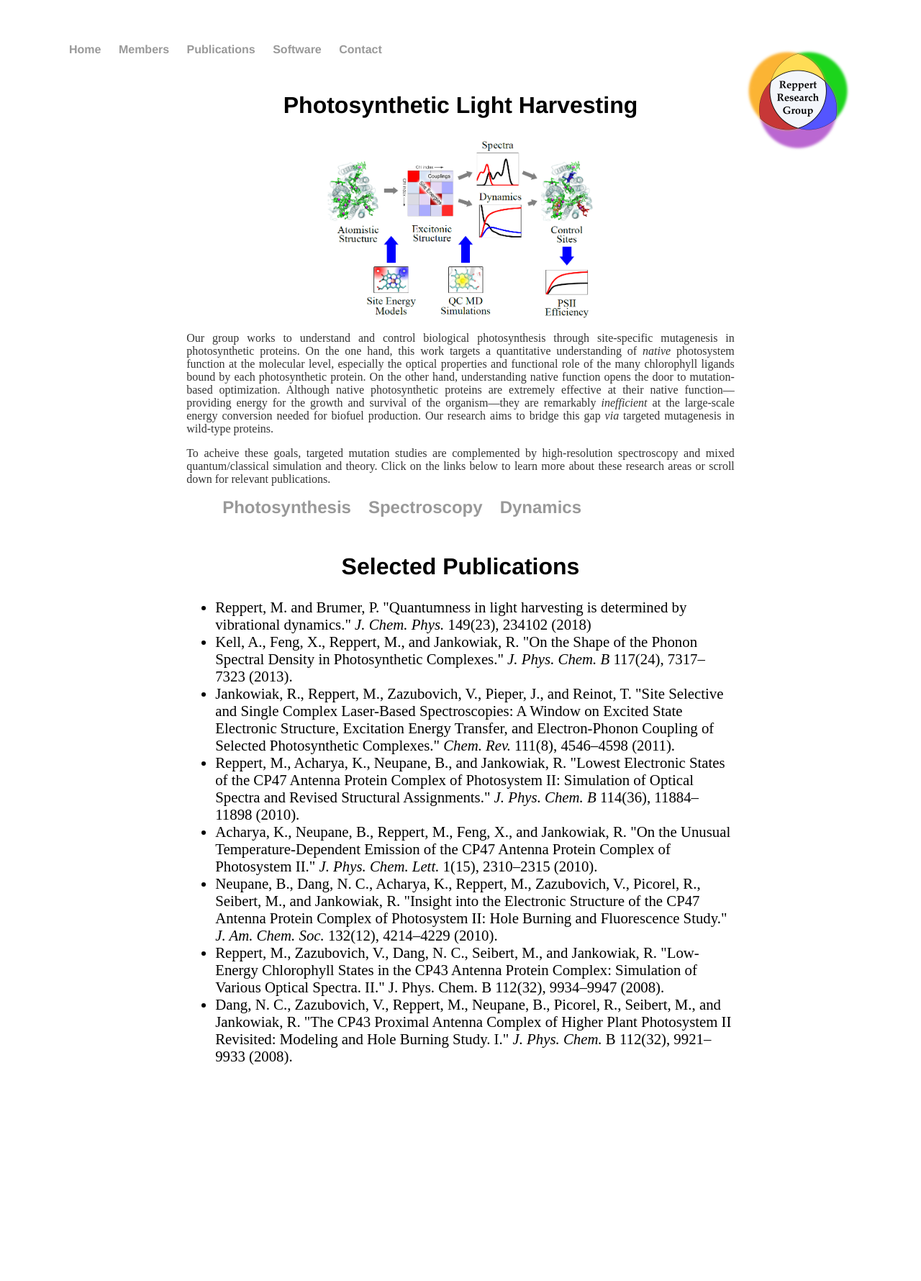
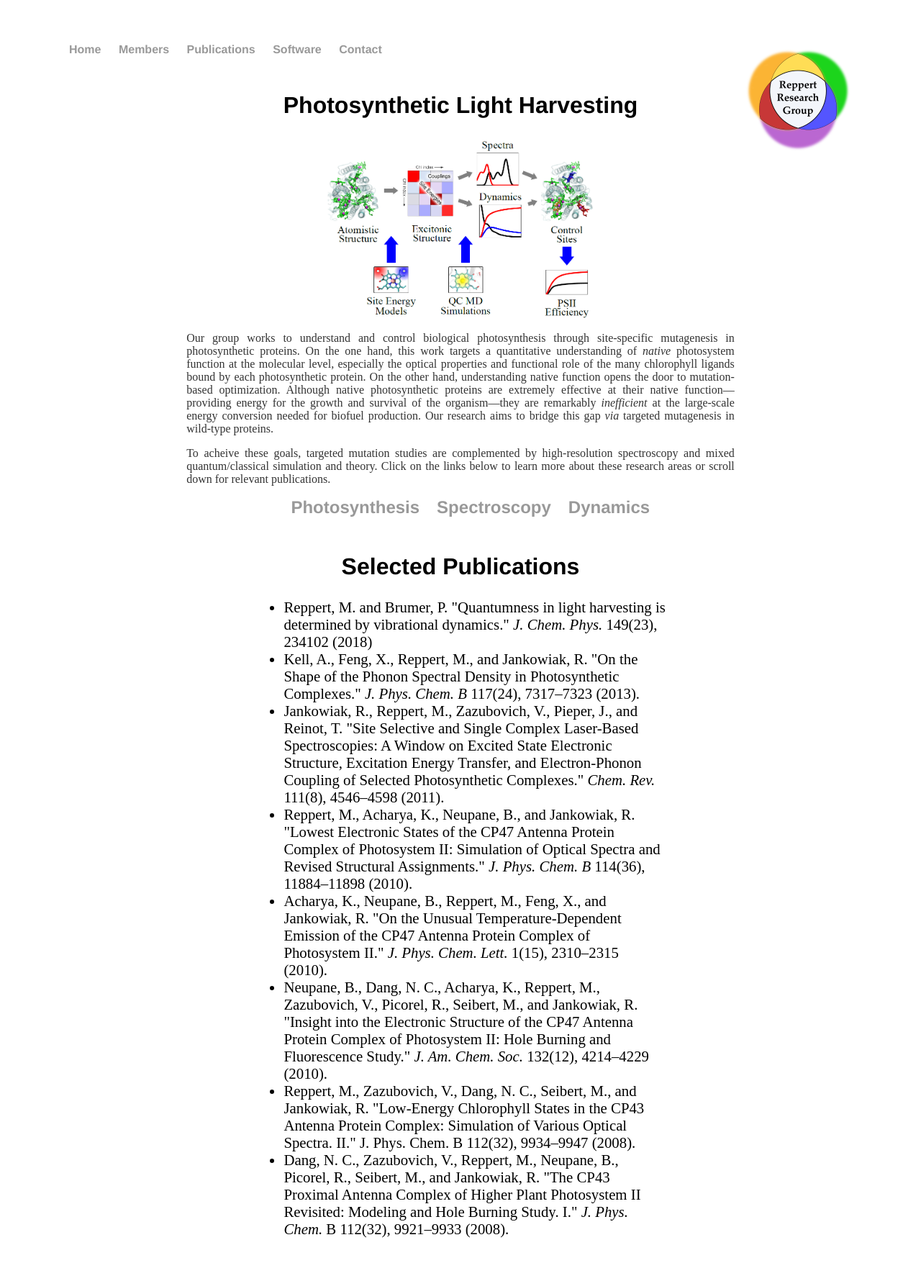
Before and after one commit to mreppert/mreppert.github.io, a Jekyll site: the page built from publications/photosynthesis/index.html, in a window 1280 px wide. Shown: the whole page at 72% size. Built offline with Jekyll 4.4.1, drawn with Linux system fonts in a browser that asks for light colours; before the commit the page ends 1540 px from its top, so only the background shows below that.

Commit message:
Update index.html

```diff
--- a/publications/photosynthesis/index.html
+++ b/publications/photosynthesis/index.html
@@ -17,10 +17,11 @@
 
     <p>To acheive these goals, targeted mutation studies are complemented by high-resolution spectroscopy and mixed quantum/classical simulation and theory. Click on the links below to learn more about these research areas or scroll down for relevant publications.
 
+    <div style="margin:auto;width:75%;">
     <ul id="menu">
-        <li><a href="http://mreppert.github.io/publications/photosynthesis" style="width:32%;">Photosynthesis</a></li>
-        <li><a href="http://mreppert.github.io/publications/spectroscopy" style="width:32%;">Spectroscopy</a></li>
-        <li><a href="http://mreppert.github.io/publications/dynamics" style="width:32%;">Dynamics</a></li>
+        <li><a href="http://mreppert.github.io/publications/photosynthesis" style="width:25%;">Photosynthesis</a></li>
+        <li><a href="http://mreppert.github.io/publications/spectroscopy" style="width:25%;">Spectroscopy</a></li>
+        <li><a href="http://mreppert.github.io/publications/dynamics" style="width:25%;">Dynamics</a></li>
     </ul>
 
 
```
